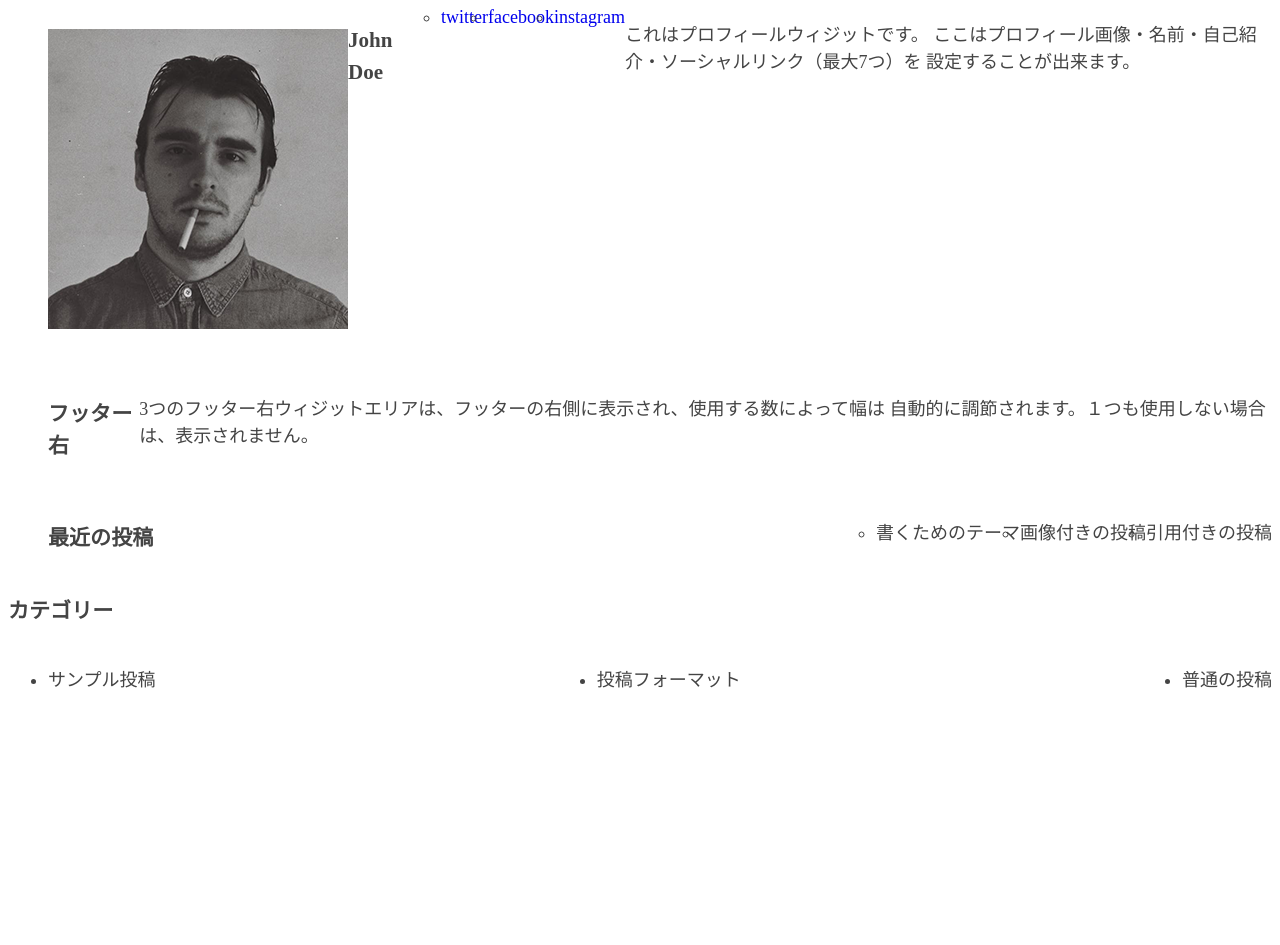
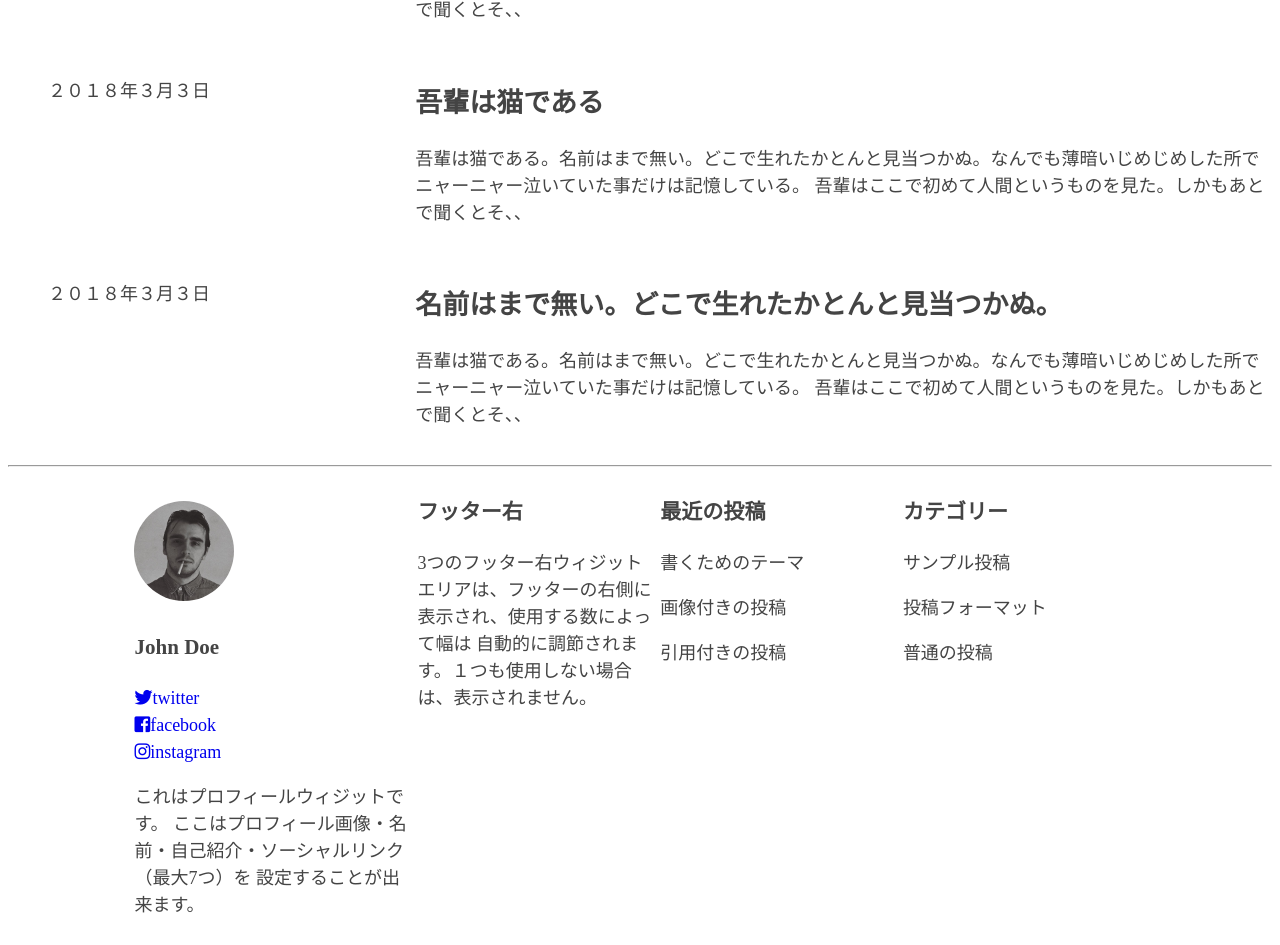
Before and after one commit to NK1435/HTML_practice, a plain HTML site: page demo-site/index.html in a window 1280 px wide. Shown: the part 1620-2565 px from the top of the page. Before the commit the page ends 2350 px from the top, so only its background shows below. Drawn offline with Linux system fonts and the light colour scheme.

Commit message:
fontawesomeの追加

```diff
--- a/demo-site/index.html
+++ b/demo-site/index.html
@@ -5,6 +5,8 @@
     <meta name="viewport" content="width=device-width, initial-scale=1.0">
     <meta http-equiv="X-UA-Compatible" content="ie=edge">
     <link rel="stylesheet" href="stylesheet.css">
+    <link href="https://fonts.googleapis.com/icon?family=Material+Icons" rel="stylesheet">
+    <link href="https://use.fontawesome.com/releases/v5.6.1/css/all.css" rel="stylesheet">
     <title>Write-書くためのテーマ</title>
 
 </head>
@@ -104,36 +106,39 @@
 <hr>
 <footer>
     <div class="footer">
-    <ul>
+    <div>
         <h5><a href="index.html"><img class="profile" src="images/john doe.png" alt="profile画像"></a></h5>
         <h3>John Doe</h3>
         <ul>
-            <li><a href="#">twitter</a></li>
-            <li><a href="#">facebook</a></li>
-            <li><a href="#">instagram</a></li>
-            <p>これはプロフィールウィジットです。
+            <li><a href="#"><i class="fab fa-twitter"></i>twitter</a></li>
+            <li><a href="#"><i class="fab fa-facebook-square"></i>facebook</a></li>
+            <li><a href="#"><i class="fab fa-instagram"></i>instagram</a></li>
+        </ul>
+        <p>これはプロフィールウィジットです。
             ここはプロフィール画像・名前・自己紹介・ソーシャルリンク（最大7つ）を
             設定することが出来ます。</p>
-        </ul>
-    </ul>
-    <ul>
+
+    </div>
+    <div>
         <h3>フッター右</h3>
         <p>3つのフッター右ウィジットエリアは、フッターの右側に表示され、使用する数によって幅は
         自動的に調節されます。１つも使用しない場合は、表示されません。</p>
-    </ul>
-    <ul>
+    </div>
+    <div>
     <h3>最近の投稿</h3>
         <ul>
             <li><p>書くためのテーマ</p></li>
             <li><p>画像付きの投稿</p></li>
             <li><p>引用付きの投稿</p></li>
         </ul>
-    </ul>
+    </div>
+    <div>
     <h3>カテゴリー</h3>
-    <ul>
+       <ul>
         <li><p>サンプル投稿</p></li>
         <li><p>投稿フォーマット</p></li>
         <li><p>普通の投稿</p></li>
-    </ul>
+        </ul>
+    </div>
     </div>
 </footer>
--- a/demo-site/stylesheet.css
+++ b/demo-site/stylesheet.css
@@ -51,6 +51,17 @@ aside{
 
 }
 .footer ul{
-    display: flex;
+    padding: 0px;
     justify-content: space-between;
+    list-style: none;
 }
+.footer{
+    width: 80%;
+    margin: auto;
+    display: grid;
+    grid-template-columns:28% 24% 24% 24%;
+}
+.profile{
+    width: 100px;
+    border-radius: 50%;
+}
```
Also changed, not shown: demo-site/images/header.jpg (renamed from demo-site/images/demosite-メガネ.jpg).
